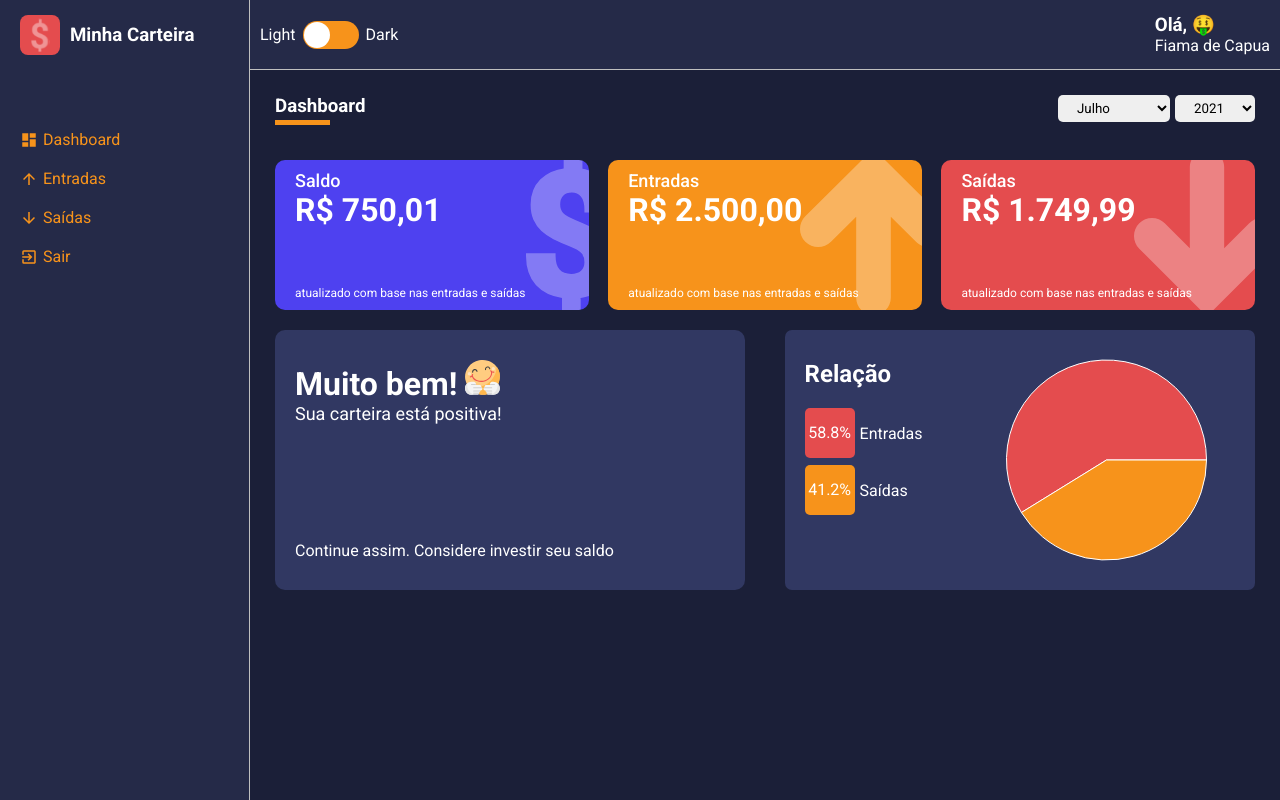
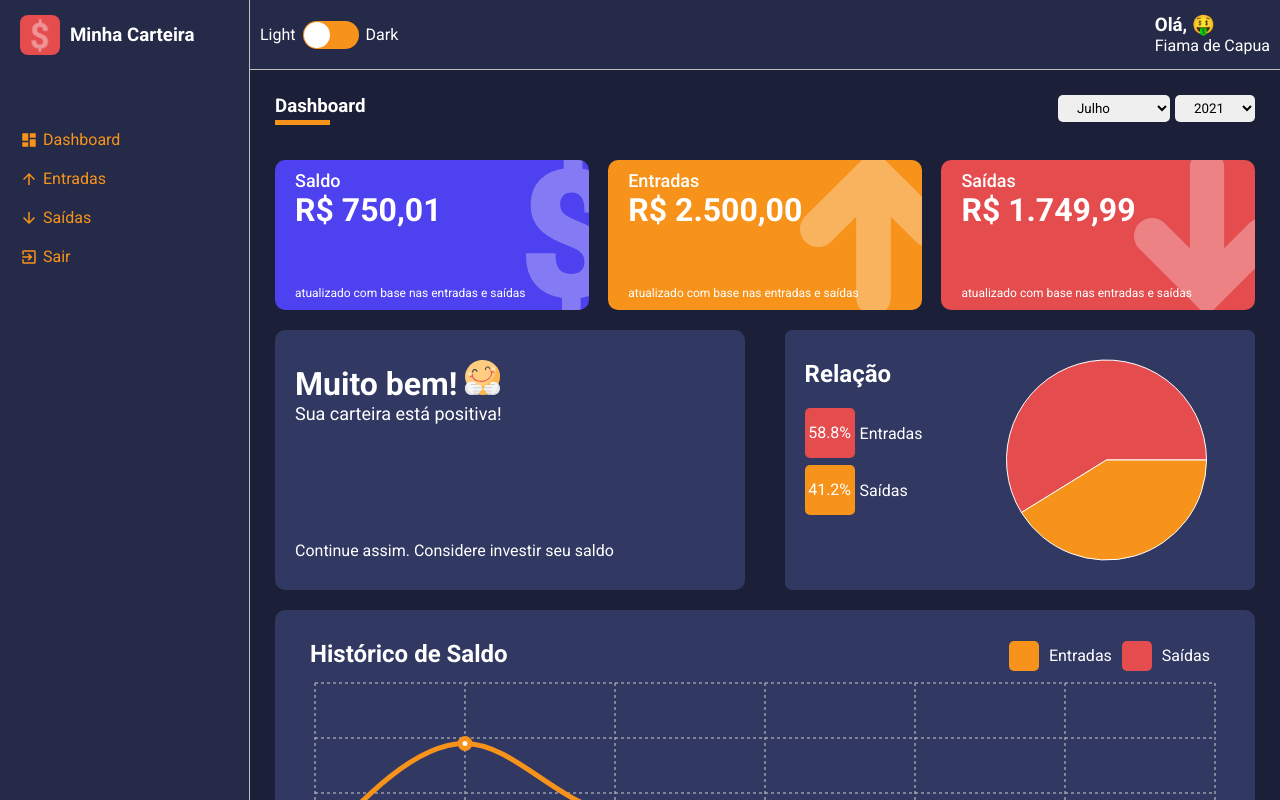
Before and after one commit to FihCapua/my-dashboard, a React (Create React App) app: page /dashboard in a window 1280 px wide. Built offline with nearby package versions, Linux system fonts and the light colour scheme.

Commit message:
(feat) line graph (gaussian) for historical balance created

```diff
--- /dev/null
+++ b/src/components/HistoryChartBox/index.tsx
@@ -0,0 +1,77 @@
+import React from 'react';
+import {
+    ResponsiveContainer,
+    LineChart,
+    Line,
+    XAxis,
+    CartesianGrid,
+    Tooltip,
+} from 'recharts';
+import formatCurrent from '../../utils/formatCurrency';
+import { Container, ChartHeader, SubtitleContainer, Subtitle } from './styles';
+
+interface IHistoryBoxProps {
+    data: {
+        month: string;
+        amountEntry: number;
+        amountOutput: number;
+    }[];
+    lineColorAmountEntry: string;
+    lineColorAmountOutput: string;
+}
+
+const HistoryChartBox: React.FC<IHistoryBoxProps> = ({
+    data,
+    lineColorAmountEntry,
+    lineColorAmountOutput,
+}) => (
+    <Container>
+        <ChartHeader>
+            <h2>Histórico de Saldo</h2>
+
+            <SubtitleContainer>
+                <Subtitle color={lineColorAmountEntry}>
+                    <div></div>
+                    <span>Entradas</span>
+                </Subtitle>
+                <Subtitle color={lineColorAmountOutput}>
+                    <div></div>
+                    <span>Saídas</span>
+                </Subtitle>
+            </SubtitleContainer>
+        </ChartHeader>
+        <ResponsiveContainer>
+            <LineChart
+                data={data}
+                margin={{ top: 5, right: 20, left: 20, bottom: 5 }}
+            >
+                <CartesianGrid strokeDasharray="3 3" stroke="#cecece" />
+                <XAxis dataKey="month" stroke="#cecece" />
+                <Tooltip
+                    wrapperStyle={{ color: '#4d4d4d', background: '#000' }}
+                    formatter={(value: number) => formatCurrent(Number(value))}
+                />
+                <Line
+                    type="monotone"
+                    dataKey="amountEntry"
+                    name="Entradas"
+                    stroke={lineColorAmountEntry}
+                    strokeWidth={5}
+                    dot={{ r: 5 }}
+                    activeDot={{ r: 8 }}
+                />
+                <Line
+                    type="monotone"
+                    dataKey="amountOutput"
+                    name="Saídas"
+                    stroke={lineColorAmountOutput}
+                    strokeWidth={5}
+                    dot={{ r: 5 }}
+                    activeDot={{ r: 8 }}
+                />
+            </LineChart>
+        </ResponsiveContainer>
+    </Container>
+);
+
+export default HistoryChartBox;
--- /dev/null
+++ b/src/components/HistoryChartBox/styles.ts
@@ -0,0 +1,53 @@
+import styled from 'styled-components';
+
+interface ILegendProps {
+    color: string;
+}
+
+export const Container = styled.div`
+    width: 100%;
+    height: 340px;
+    margin: 10px 0;
+    padding: 30px 20px 50px 20px;
+    border-radius: 10px;
+    background-color: ${(props) => props.theme.colors.tertiary};
+    color: ${(props) => props.theme.colors.white};
+`;
+
+export const ChartHeader = styled.header`
+    width: 100%;
+    display: flex;
+    justify-content: space-between;
+
+    > h2 {
+        padding-left: 15px;
+        margin-bottom: 10px;
+    }
+`;
+
+export const SubtitleContainer = styled.ul`
+    display: flex;
+    margin: 0 15px;
+    list-style: none;
+`;
+
+export const Subtitle = styled.li<ILegendProps>`
+    display: flex;
+    align-items: center;
+    margin-bottom: 7px;
+
+    > div {
+        background-color: ${(props) => props.color};
+
+        width: 30px;
+        height: 30px;
+        border-radius: 5px;
+        font-size: 16px;
+        text-align: center;
+        line-height: 50px;
+    }
+
+    > span {
+        margin: 0 10px;
+    }
+`;
--- a/src/pages/Dashboard/index.tsx
+++ b/src/pages/Dashboard/index.tsx
@@ -13,6 +13,7 @@
 import WalletBox from '../../components/WalletBox';
 import MessageBox from '../../components/MessageBox';
 import PieChartBox from '../../components/PieChartBox';
+import HistoryChartBox from '../../components/HistoryChartBox';
 
 const Dashboard: React.FC = () => {
     const [monthSelected, setMonthSelected] = useState<number>(
@@ -122,7 +123,7 @@
         }
     }, [totalBalance]);
 
-    // Atualização do gráfico
+    // Atualização do gráfico de pizza
     const relationExepensesVsGains = useMemo(() => {
         const total = totalGains + totalExpenses;
 
@@ -146,6 +147,67 @@
 
         return data;
     }, [totalGains, totalExpenses]);
+
+    // Atualização do gráfico de linha (cartesiano)
+    const historyData = useMemo(() => {
+        return listOfMonths
+            .map((_, month) => {
+                let amountEntry = 0;
+                gains.forEach((gain) => {
+                    const date = new Date(gain.date);
+                    const gainMonth = date.getMonth();
+                    const gainYear = date.getFullYear();
+
+                    if (gainMonth === month && gainYear === yearSelected) {
+                        try {
+                            amountEntry += Number(gain.amount);
+                        } catch {
+                            throw new Error(
+                                'amountEntry is invalid. amountEntry must be valid number'
+                            );
+                        }
+                    }
+                });
+
+                let amountOutput = 0;
+                expenses.forEach((expense) => {
+                    const date = new Date(expense.date);
+                    const expenseMonth = date.getMonth();
+                    const expenseYear = date.getFullYear();
+
+                    if (
+                        expenseMonth === month &&
+                        expenseYear === yearSelected
+                    ) {
+                        try {
+                            amountOutput += Number(expense.amount);
+                        } catch {
+                            throw new Error(
+                                'amountOutput is invalid. amountOutput must be valid number'
+                            );
+                        }
+                    }
+                });
+
+                return {
+                    monthNumber: month,
+                    month: listOfMonths[month].substr(0, 3),
+                    amountEntry,
+                    amountOutput,
+                };
+            })
+            .filter((item) => {
+                const currentMonth = new Date().getMonth();
+                const currentYear = new Date().getFullYear();
+
+                // P/ mostrar no grafico de linha somente ate o mês atual se for ano corrente ou todos os meses dos anos antigos
+                return (
+                    (yearSelected === currentYear &&
+                        item.monthNumber <= currentMonth) ||
+                    yearSelected < currentYear
+                );
+            });
+    }, [yearSelected]);
 
     const handleMonthSelected = (month: string) => {
         try {
@@ -215,6 +277,12 @@
                 />
 
                 <PieChartBox data={relationExepensesVsGains} />
+
+                <HistoryChartBox
+                    data={historyData}
+                    lineColorAmountEntry="#F7931B"
+                    lineColorAmountOutput="#E44C4E"
+                />
             </Content>
         </Container>
     );
```
